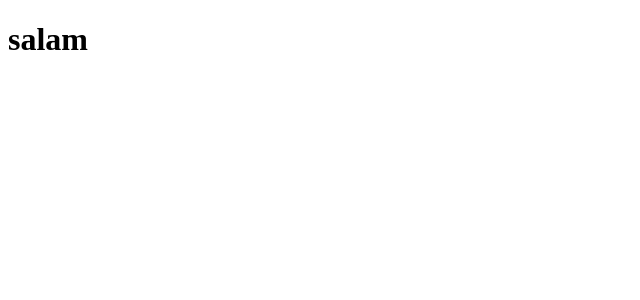
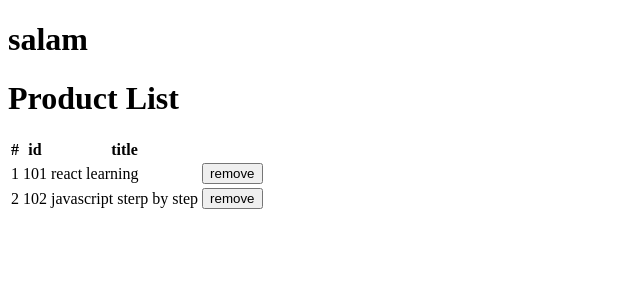
Before and after one commit to MamadTaheri/react-training, a React (Create React App) app: page / in a window 1280 px wide. Shown: the top 300 px of the page, without its empty margins (0-640 px from the left). Built offline with nearby package versions, Linux system fonts and the light colour scheme.

Commit message:
update ProductList

```diff
--- a/package.json
+++ b/package.json
@@ -7,6 +7,7 @@
     "@testing-library/react": "^11.2.7",
     "@testing-library/user-event": "^12.8.3",
     "axios": "^0.23.0",
+    "bootstrap": "^5.1.3",
     "react": "^17.0.2",
     "react-dom": "^17.0.2",
     "react-scripts": "4.0.3",
--- a/src/App.js
+++ b/src/App.js
@@ -1,4 +1,5 @@
 import React from 'react';
+import ProductList from './components/ProductList';
 
 const App = () => {
     return (
@@ -6,6 +7,7 @@ const App = () => {
             <div>
                 <h1>salam</h1>
             </div>
+            <ProductList />
         </>
     );
 };
--- a/src/components/ProductList.js
+++ b/src/components/ProductList.js
@@ -2,12 +2,42 @@ import React, { useState } from 'react';
 
 const ProductList = () => {
     const [books, setBooks] = useState([
-        {id: 1, title: 'react learning'},
-        {id: 2, title: 'javascript sterp by step' }
+        {id: 101, title: 'react learning'},
+        {id: 102, title: 'javascript sterp by step' }
     ])
     return (
         <>
-
+           <div className="container">
+              <div className="row">
+                 <div className="col-md-12">
+                    <h1>Product List</h1>
+                    <table className="table table-striped table-bordered">
+                        <thead>
+                            <tr>
+                                <th>#</th>
+                                <th>id</th>
+                                <th>title</th>
+                                <th></th>
+                            </tr>
+                        </thead>
+                        <tbody>
+                            {books.map((book, i) =>
+                            <tr>
+                                <td>{i+1}</td>
+                                <td>{book.id}</td>
+                                <td>{book.title}</td>
+                                <td>
+                                    <button className="btn btn-danger btn-sm">
+                                        remove
+                                    </button>
+                                </td>
+                            </tr>
+                            )}
+                        </tbody>
+                    </table>
+                 </div>
+              </div>
+           </div>
         </>
     );
 };
```
Also changed, not shown: 1 other file (tests, documents, lock files or other folders).
